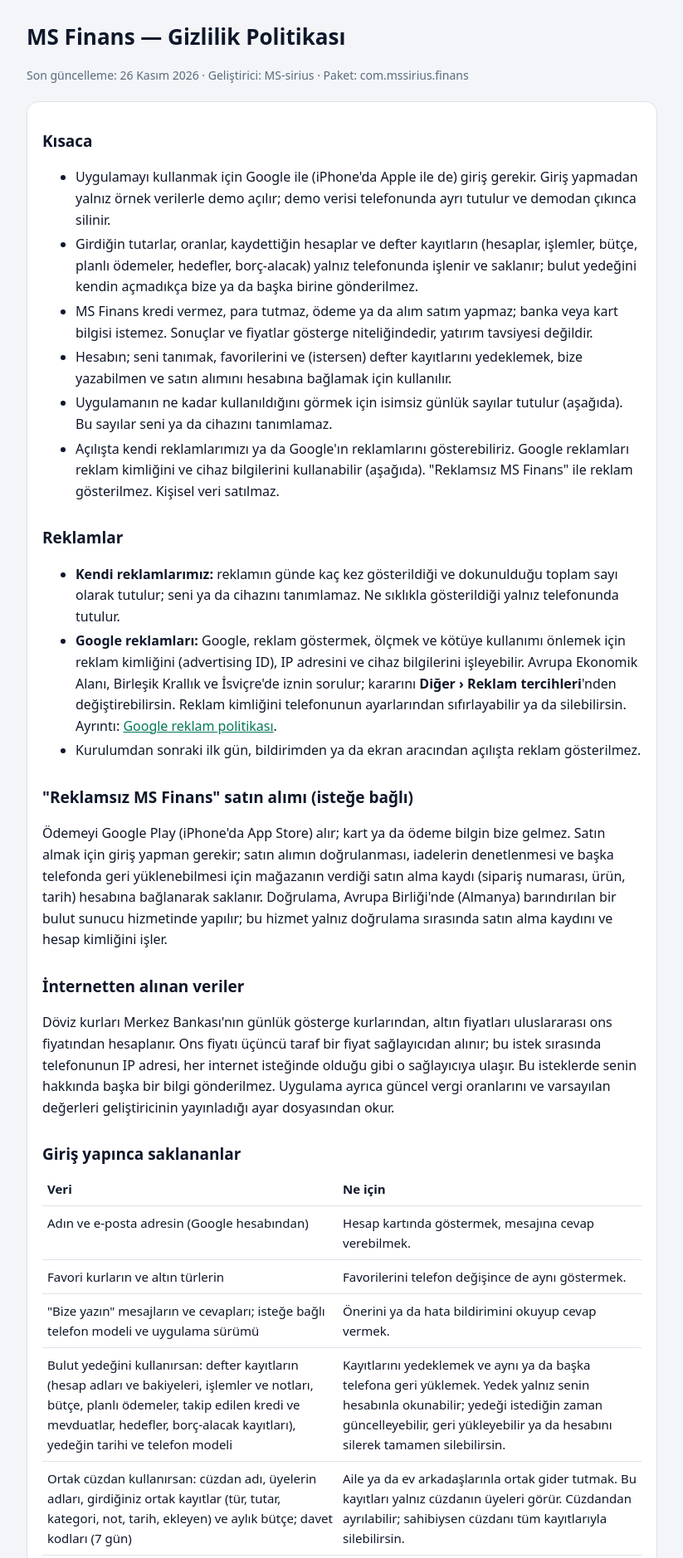
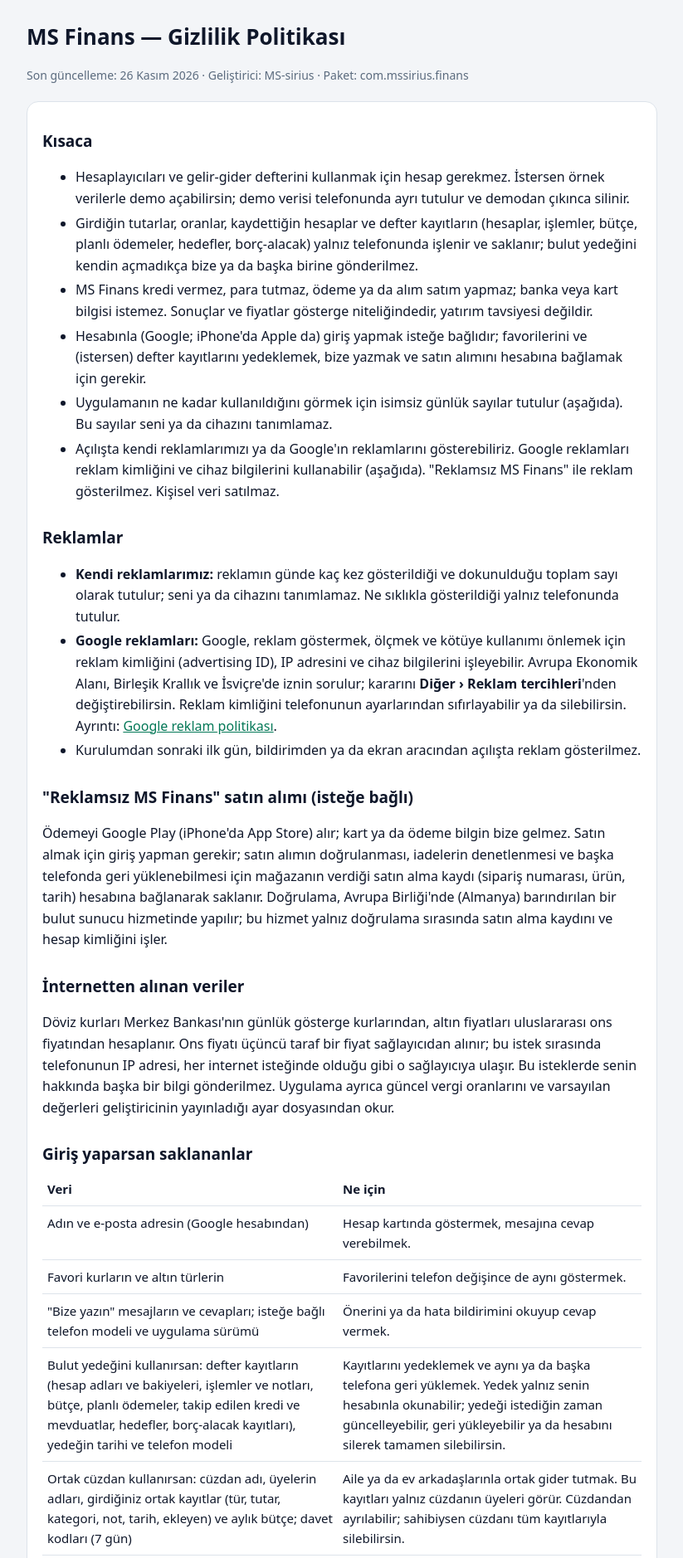
Before and after one commit to MS-sirius/msfinans-gizlilik, a plain HTML site: page index.html in a window 1280 px wide. Shown: the top 1878 px of the page at 83% size, without its empty margins (228-1051 px from the left). Drawn offline with Linux system fonts and the light colour scheme.

Commit message:
Gizlilik: giriş isteğe bağlı, demo (26 Kasım 2026)

```diff
--- a/index.html
+++ b/index.html
@@ -25,15 +25,15 @@
 <section class="lang">
 <h2>Kısaca</h2>
 <ul>
-  <li>Uygulamayı kullanmak için Google ile (iPhone'da Apple ile de) giriş gerekir. Giriş yapmadan yalnız örnek verilerle
-    demo açılır; demo verisi telefonunda ayrı tutulur ve demodan çıkınca silinir.</li>
+  <li>Hesaplayıcıları ve gelir-gider defterini kullanmak için hesap gerekmez. İstersen örnek verilerle demo açabilirsin;
+    demo verisi telefonunda ayrı tutulur ve demodan çıkınca silinir.</li>
   <li>Girdiğin tutarlar, oranlar, kaydettiğin hesaplar ve defter kayıtların (hesaplar, işlemler, bütçe, planlı ödemeler,
     hedefler, borç-alacak) yalnız telefonunda işlenir ve saklanır; bulut yedeğini kendin açmadıkça bize ya da başka birine
     gönderilmez.</li>
   <li>MS Finans kredi vermez, para tutmaz, ödeme ya da alım satım yapmaz; banka veya kart bilgisi istemez. Sonuçlar ve
     fiyatlar gösterge niteliğindedir, yatırım tavsiyesi değildir.</li>
-  <li>Hesabın; seni tanımak, favorilerini ve (istersen) defter kayıtlarını yedeklemek, bize yazabilmen ve satın alımını
-    hesabına bağlamak için kullanılır.</li>
+  <li>Hesabınla (Google; iPhone'da Apple da) giriş yapmak isteğe bağlıdır; favorilerini ve (istersen) defter kayıtlarını
+    yedeklemek, bize yazmak ve satın alımını hesabına bağlamak için gerekir.</li>
   <li>Uygulamanın ne kadar kullanıldığını görmek için isimsiz günlük sayılar tutulur (aşağıda). Bu sayılar seni ya da
     cihazını tanımlamaz.</li>
   <li>Açılışta kendi reklamlarımızı ya da Google'ın reklamlarını gösterebiliriz. Google reklamları reklam kimliğini ve cihaz
@@ -64,7 +64,7 @@
   olduğu gibi o sağlayıcıya ulaşır. Bu isteklerde senin hakkında başka bir bilgi gönderilmez. Uygulama ayrıca güncel vergi
   oranlarını ve varsayılan değerleri geliştiricinin yayınladığı ayar dosyasından okur.</p>
 
-<h2>Giriş yapınca saklananlar</h2>
+<h2>Giriş yaparsan saklananlar</h2>
 <table>
   <tr><th>Veri</th><th>Ne için</th></tr>
   <tr><td>Adın ve e-posta adresin (Google hesabından)</td><td>Hesap kartında göstermek, mesajına cevap verebilmek.</td></tr>
@@ -134,8 +134,8 @@
 <section class="lang" lang="en">
 <h2>Summary (English)</h2>
 <ul>
-  <li>Signing in with Google (also Apple on iPhone) is required to use the app. Without signing in only a demo with sample
-    data opens; the demo data is kept separately on your phone and deleted when you exit the demo.</li>
+  <li>No account is needed for the calculators or the budget book. You can open a demo with sample data; the demo data is
+    kept separately on your phone and deleted when you exit the demo.</li>
   <li>Amounts, rates, saved calculations and your records (accounts, transactions, budget, scheduled payments, goals,
     debts) are processed and stored only on your phone, unless you turn on cloud backup.</li>
   <li>Cloud backup (optional, signed-in users): your records, the backup date and phone model are stored in cloud storage
@@ -149,7 +149,7 @@
     prices are indicative and not investment advice.</li>
   <li>Exchange rates come from the Central Bank's daily indicative rates; gold prices are derived from the international
     ounce price, fetched from a third-party price provider (your IP address reaches it, as with any internet request).</li>
-  <li>With your account we store your name, email, favorite currencies/gold types and your
+  <li>Signing in with Google (also Apple on iPhone) is optional. If you sign in we store your name, email, favorite currencies/gold types and your
     "Write to us" messages (optionally your phone model and app version), visible only to you and the developer.</li>
   <li>Anonymous daily counts (app opens, screen opens, how many devices favorited each rate) are kept; they do not identify you.
     Daily opens are also broken down as anonymous usage counts by app version, language, platform (Android or iOS), device
```
